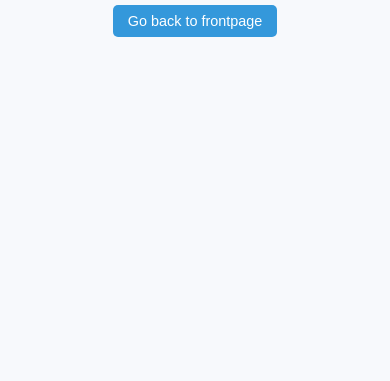
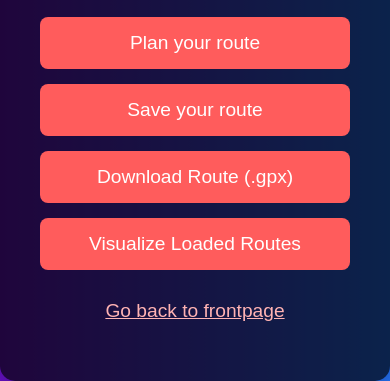
Before and after one commit to tstoof/website, a Django app: page /open/ in a window 390 px wide. Shown: the part 847-1228 px from the top of the page. Before the commit the page ends 884 px from the top, so only its background shows below. Run offline with Django 3.2, Linux system fonts and the light colour scheme.

Commit message:
routeplanner layout

```diff
--- a/routeplanner/frontend/static/frontend/css/open_routeplanner.css
+++ b/routeplanner/frontend/static/frontend/css/open_routeplanner.css
@@ -1,98 +1,89 @@
-/* Base styles */
-body {
-    font-family: Arial, sans-serif;
+ /* General Body Styling */
+ body {
+    font-family: 'Arial', sans-serif;
+    background: linear-gradient(to right, #6a11cb, #2575fc);
     margin: 0;
     padding: 0;
-    background-color: #f7f9fc;
-    color: #333;
     display: flex;
-    flex-direction: column;
+    justify-content: center;
     align-items: center;
-}
-
-/* Header */
-h1 {
-    font-size: 1.8rem;
-    color: #2c3e50;
-    margin: 20px 0;
+    height: 100vh;
+    color: white;
     text-align: center;
 }
 
-/* Map container */
-#map {
+/* Container Styling */
+.container {
+    background-color: rgba(0, 0, 0, 0.7);
+    color: white;
+    border-radius: 15px;
+    padding: 40px;
+    box-shadow: 0 4px 30px rgba(0, 0, 0, 0.4);
     width: 80%;
-    height: 500px;
-    border: 2px solid #2c3e50;
-    border-radius: 8px;
-    box-shadow: 0 4px 6px rgba(0, 0, 0, 0.1);
-    margin: 20px 0;
+    max-width: 900px;
 }
 
-/* Coordinates section */
-h3 {
-    font-size: 1.4rem;
-    color: #2c3e50;
-    margin-bottom: 10px;
+h1 {
+    font-size: 2.8em;
+    margin-bottom: 20px;
+    animation: fadeIn 1.5s ease-in-out;
 }
 
-p {
-    font-size: 1rem;
-    color: #34495e;
+/* Map Styling */
+#map {
+    height: 400px;
+    margin-bottom: 20px;
+    border-radius: 10px;
+}
+
+.route-form {
+    margin-top: 30px;
+    display: flex;
+    flex-direction: column;
+    gap: 15px;
+}
+
+input[type="text"], input[type="number"], select {
+    padding: 12px;
+    font-size: 1.2em;
+    border-radius: 8px;
+    border: none;
     margin: 5px 0;
 }
 
-/* Link to frontpage */
-a, button {
-    display: inline-block;
-    text-decoration: none;
-    color: #fff;
-    background-color: #3498db;
-    padding: 10px 20px;
-    border-radius: 5px;
-    font-size: 1rem;
-    margin-top: 20px;
-    transition: background-color 0.3s ease;
+.route-form button {
+    background-color: #ff5c5c;
+    padding: 15px;
+    color: white;
+    font-size: 1.2em;
+    border: none;
+    border-radius: 8px;
+    cursor: pointer;
+    transition: background-color 0.3s;
 }
 
-a:hover {
-    background-color: #2980b9;
+.route-form button:hover {
+    background-color: #ff3b3b;
 }
 
-button {
-    background-color: #30a553;
+/* Result Display */
+.route-result {
+    margin-top: 20px;
+    padding: 15px;
+    background: rgba(255, 255, 255, 0.1);
+    border-radius: 10px;
+    box-shadow: 0 4px 15px rgba(0, 0, 0, 0.3);
+    display: none;
 }
 
-button:hover {
-    background-color: #057718;
+.footer {
+    margin-top: 30px;
+    font-size: 1.2em;
+    color: #ffb3b3;
 }
 
-/* Responsive design */
-@media (max-width: 768px) {
-    #map {
-        width: 95%;
-        height: 400px;
-    }
-
-    h1 {
-        font-size: 1.5rem;
-    }
-
-    h3, p {
-        font-size: 0.9rem;
-    }
-
-    a {
-        font-size: 0.9rem;
-        padding: 8px 15px;
-    }
-
-    button {
-        width: 180px;
-        font-size: 1em;
-    }
+/* Animations */
+@keyframes fadeIn {
+    0% { opacity: 0; transform: translateY(-20px); }
+    100% { opacity: 1; transform: translateY(0); }
 }
-
-#routeName {
-    margin-top:2vh;
-    margin-bottom: -2vh;;
-}
--- a/routeplanner/frontend/templates/frontend/open_routeplanner.html
+++ b/routeplanner/frontend/templates/frontend/open_routeplanner.html
@@ -14,6 +14,7 @@
 
 </head>
 <body>
+    <div class="container">
         <h1>Welcome to the Open Route Planner</h1>
         <p>This version is available to everyone. Here, you can plan routes without logging in!</p>
 
@@ -24,8 +25,19 @@
         <h3>Coordinates:</h3>
         <p>Start: <span id="marker1-coordinates">Not set</span></p>
         <p>End: <span id="marker2-coordinates">Not set</span></p>
+
+        <div class="route-form">
+            <input type="text" id="routeName" placeholder="Enter route name" />
             <button onclick="updateCoordinates()">Plan your route</button>
-    <a href="{% url 'index' %}">Go back to frontpage</a>
+            <button onclick="save_route()">Save your route</button>
+            <button onclick="downloadLineAsGPX()">Download Route (.gpx)</button>
+            <button onclick="loadAndVisualizeRoutes()">Visualize Loaded Routes</button>
+        </div>
+
+        <div class="footer">
+            <p><a href="{% url 'index' %}" style="color: #ffb3b3;">Go back to frontpage</a></p>
+        </div>
+    </div>
 
 
 
--- a/routeplanner/frontend/templates/frontend/personal_routeplanner.html
+++ b/routeplanner/frontend/templates/frontend/personal_routeplanner.html
@@ -14,6 +14,8 @@
 
 </head>
 <body>
+    <div class="container">
+
         <h1>Welcome to your Personal Route Planner</h1>
         <p>You can plan your routes and save them here!</p>
 
@@ -35,6 +37,7 @@
 
         <div class="footer">
             <p><a href="{% url 'index' %}" style="color: #ffb3b3;">Go back to frontpage</a></p>
+        </div>
     </div>
 
     <script>
```
Lines whose indentation alone changed are shown as unchanged.
